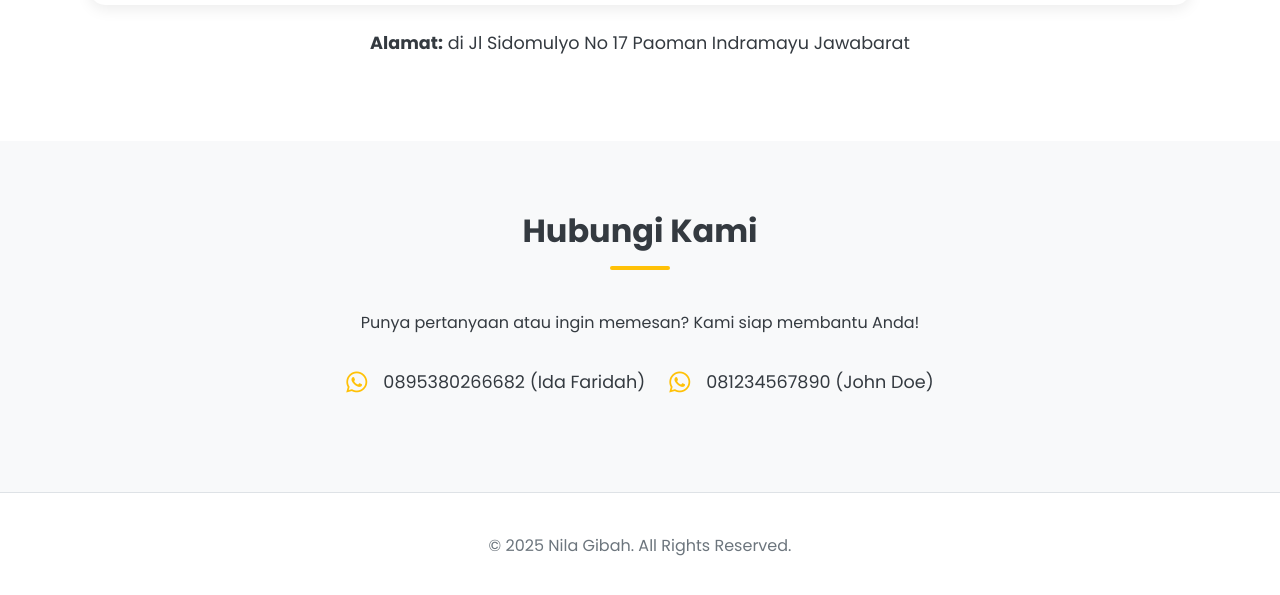
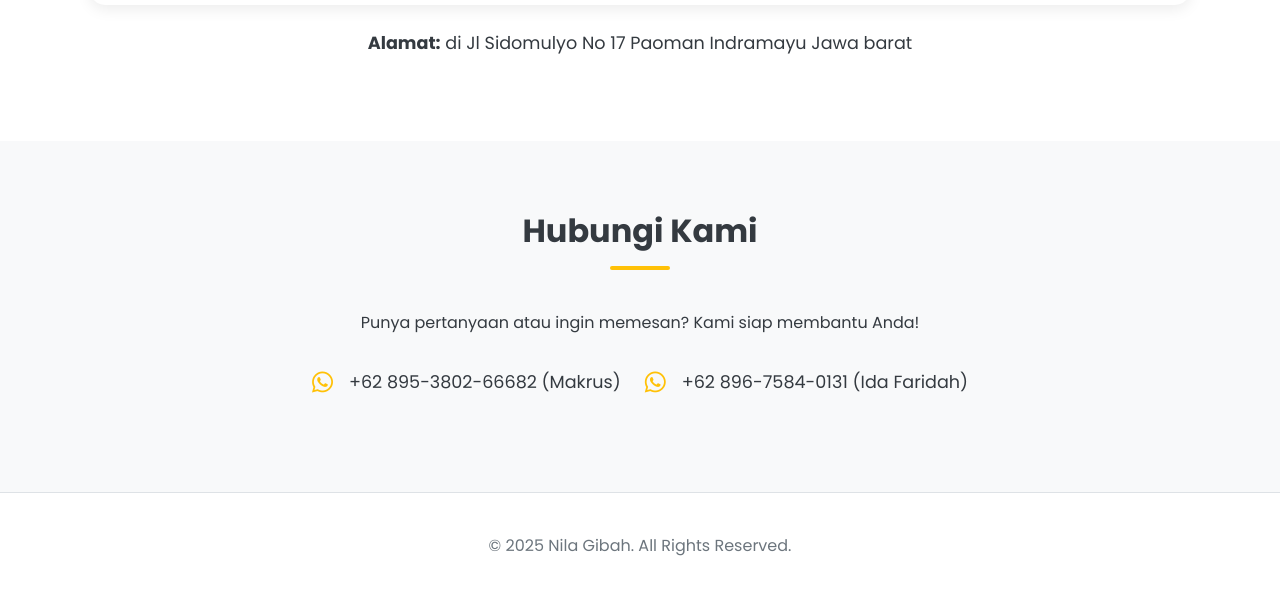
Before and after one commit to Azurakun/NilaGibah, a plain HTML site: page index.html in a window 1280 px wide. Shown: the part 3108-3703 px from the top of the page. Drawn offline with Linux system fonts and the light colour scheme.

Commit message:
contact update

```diff
--- a/index.html
+++ b/index.html
@@ -143,7 +143,7 @@
                         referrerpolicy="no-referrer-when-downgrade">
                     </iframe>
                 </div>
-                 <p class="address-text"><strong>Alamat:</strong> di Jl Sidomulyo No 17 Paoman Indramayu Jawabarat</p>
+                 <p class="address-text"><strong>Alamat:</strong> di Jl Sidomulyo No 17 Paoman Indramayu Jawa barat</p>
             </div>
         </section>
 
@@ -153,11 +153,11 @@
             <div class="contact-info">
                 <a href="https://wa.me/62895380266682" target="_blank" class="contact-item">
                     <i class="fab fa-whatsapp"></i>
-                    <span>0895380266682 (Ida Faridah)</span>
+                    <span>+62 895-3802-66682 (Makrus)</span>
                 </a>
                 <a href="https://wa.me/6281234567890" target="_blank" class="contact-item">
                     <i class="fab fa-whatsapp"></i>
-                    <span>081234567890 (John Doe)</span>
+                    <span>+62 896-7584-0131 (Ida Faridah)</span>
                 </a>
             </div>
         </section>
```
